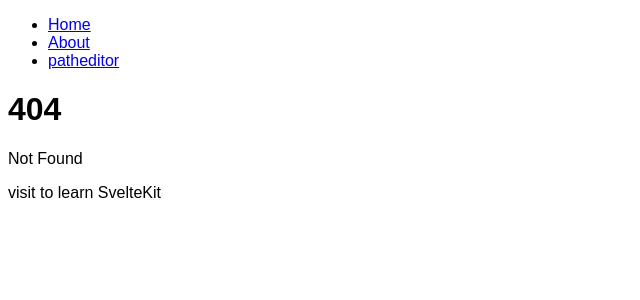
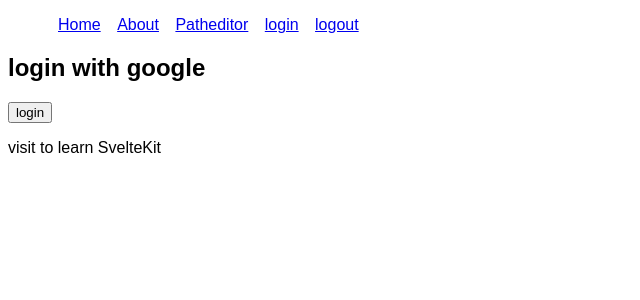
Before and after one commit to Protokollmaker/NoteTorailPlanOld, a SvelteKit app: page /login in a window 1280 px wide. Before the commit this address had no page. Shown: the top 300 px of the page, without its empty margins (0-640 px from the left). Built offline with nearby package versions, Linux system fonts and the light colour scheme.

Commit message:
firebase

```diff
--- a/package.json
+++ b/package.json
@@ -27,6 +27,7 @@
 	"type": "module",
 	"dependencies": {
 		"firebase": "^9.17.1",
+		"firebase-admin": "^11.5.0",
 		"svelte-grid-layout": "^1.0.3"
 	}
 }
--- /dev/null
+++ b/src/lib/firebaseConfig.js
@@ -0,0 +1,9 @@
+export const firebaseConfig = {
+	apiKey: 'AIzaSyCusIkQtOUJn1rtUyvOlbSDr7novJuApDg',
+	authDomain: 'notetorailplan.firebaseapp.com',
+	projectId: 'notetorailplan',
+	storageBucket: 'notetorailplan.appspot.com',
+	messagingSenderId: '890861142659',
+	appId: '1:890861142659:web:486048a4d223cb0d93d1b6',
+	measurementId: 'G-Z7M19LG3E3'
+};
--- a/src/routes/+layout.svelte
+++ b/src/routes/+layout.svelte
@@ -1,6 +1,11 @@
-<script>
+<script lang="ts">
 	import Header from './Header.svelte';
 	import './styles.css';
+
+	import {onMount} from "svelte";
+	onMount(() => {
+
+	});
 </script>
 
 <div class="app">
--- a/src/routes/Header.svelte
+++ b/src/routes/Header.svelte
@@ -3,11 +3,6 @@
 </script>
 
 <header>
-	<div class="corner">
-		<a href="https://kit.svelte.dev">
-		</a>
-	</div>
-
 	<nav>
 		<ul>
 			<li aria-current={$page.url.pathname === '/' ? 'page' : undefined}>
@@ -16,17 +11,24 @@
 			<li aria-current={$page.url.pathname === '/about' ? 'page' : undefined}>
 				<a href="/about">About</a>
 			<li aria-current={$page.url.pathname === '/patheditor' ? 'page' : undefined}>
-				<a href="/patheditor">patheditor</a>
+				<a href="/patheditor">Patheditor</a>
+			</li>
+			<li aria-current={$page.url.pathname === '/login' ? 'page' : undefined}>
+				<a href="/login">login</a>
+			</li>
+			<li aria-current={$page.url.pathname === '/' ? 'page' : undefined}>
+				<a href="/">logout</a>
 			</li>
 		</ul>
 	</nav>
-
-	<div class="corner">
-		<a href="https://github.com/sveltejs/kit">
-		</a>
-	</div>
 </header>
 
 <style>
+ul li {
+    display:inline;
+}
 
+a {
+	margin: 2px 2px 2px 10px;
+}
 </style>
--- /dev/null
+++ b/src/routes/login/+page.svelte
@@ -0,0 +1,19 @@
+<script lang="ts">
+  import { firebaseConfig } from "$lib/firebaseConfig"
+  import { initializeApp , getApps, getApp} from "firebase/app";
+  import { getFirestore } from "firebase/firestore";
+  import { browser } from "$app/environment";
+ //console.log(auth);
+ const firebaseApp = browser && (getApps().length === 0 ? initializeApp(firebaseConfig) : getApp());
+ const db = browser && getFirestore(firebaseApp);
+ console.log({firebaseApp, db});
+</script>
+
+<section>
+  <h1>login with google</h1>
+  <button type="button">login</button>
+</section>
+
+<style>
+
+</style>
```
Also changed, not shown: 1 other file (tests, documents, lock files or other folders).
